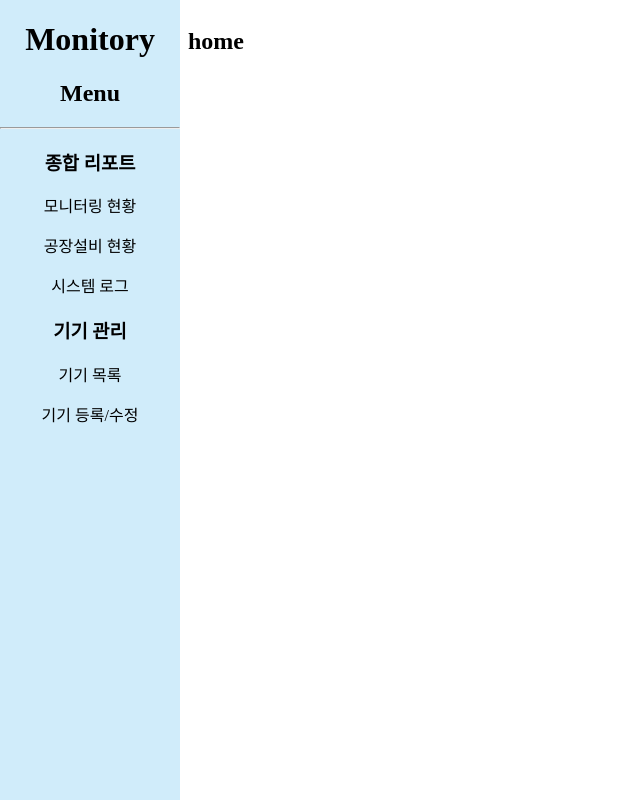
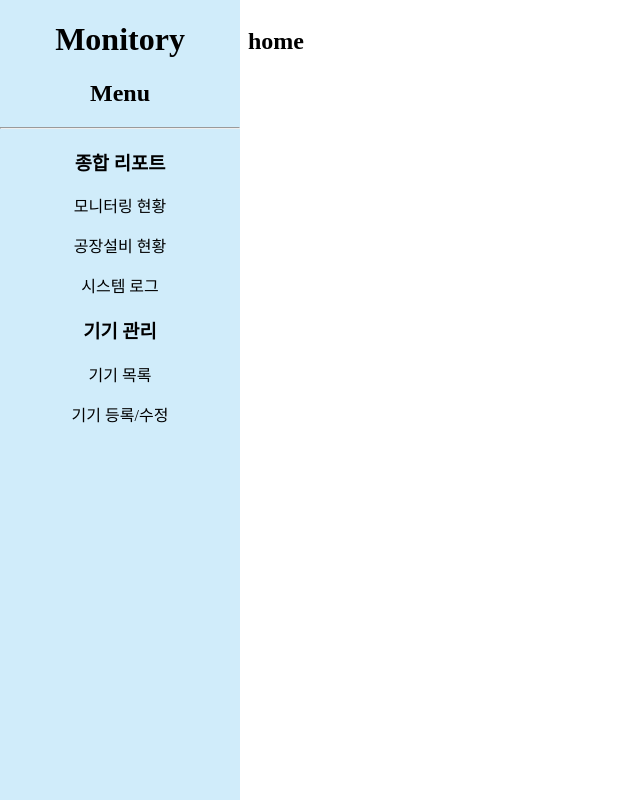
Before and after one commit to Fac2Real/FE, a React (Vite) app: page / in a window 1280 px wide. Shown: the whole page, without its empty margins (0-640 px from the left). Built offline with nearby package versions, Linux system fonts and the light colour scheme.

Commit message:
fix | sprint0 | FRB-62 | 센서 등록 POST 테스트

```diff
--- a/src/pages/SensorSettings.jsx
+++ b/src/pages/SensorSettings.jsx
@@ -12,7 +12,6 @@ export default function SensorSettings() {
     sensorId: "",
     sensorThres: 0,
   });
-
 
   const [unregistered, setUnregistered] = useState([]);
 
@@ -34,9 +33,18 @@ export default function SensorSettings() {
   };
 
   const handleButton = (e) => {
-    console.log(
-      `제출 버튼: ${sensorFormData.sensorPurpose} ${sensorFormData.sensorPosition} ${sensorFormData.sensorType} ${sensorFormData.sensorThres} ${sensorFormData.facilityType}`
-    );
+    axios
+      .post(`http://localhost:8080/api/sensors/${sensorFormData.sensorId}`, {
+        sensorPurpose: sensorFormData.sensorPurpose,
+        location: sensorFormData.sensorPosition,
+        threshold: sensorFormData.sensorThres,
+      })
+      .then((res) =>
+        console.log(
+          `제출 버튼: ${sensorFormData.sensorPurpose} ${sensorFormData.sensorPosition} ${sensorFormData.sensorType} ${sensorFormData.sensorThres} ${sensorFormData.facilityType}`
+        )
+      )
+      .catch((e) => console.log(e));
   };
 
   return (
--- a/src/styles/style.css
+++ b/src/styles/style.css
@@ -12,11 +12,12 @@ body {
 }
 
 .sidebar-body {
-  min-width: 180px;
+  min-width: 240px;
   width: 10vw;
   min-height: 100vh;
   background-color: var(--c1);
   text-align: center;
+  font-size: 1rem;
 }
 
 .contents {
```
